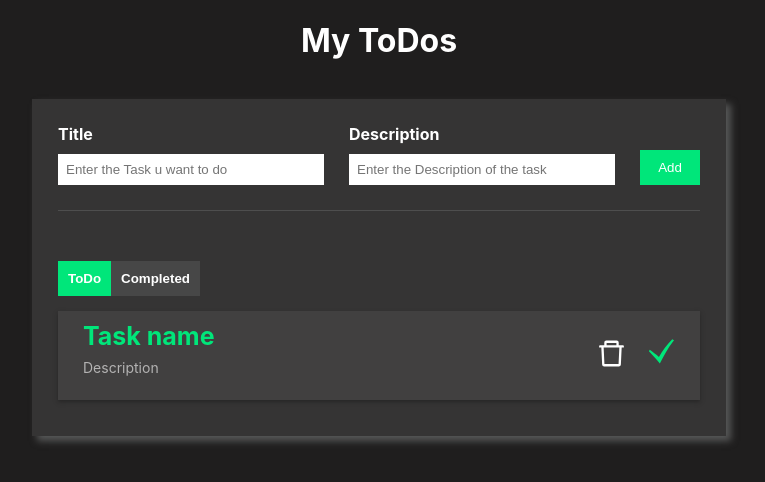
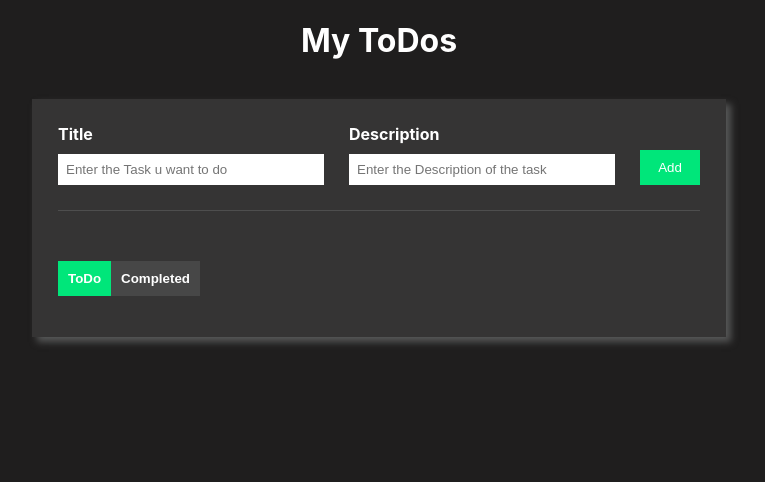
Before and after one commit to ChandrikaNarkedamilli/ToDo-List, a React (Create React App) app: page / in a window 1280 px wide. Shown: the top 482 px of the page, without its empty margins (261-1026 px from the left). Built offline with nearby package versions, Linux system fonts and the light colour scheme.

Commit message:
Adding todo task into the list

```diff
--- a/src/App.js
+++ b/src/App.js
@@ -5,6 +5,20 @@
 
 function App() {
   const [isCompletedScreen, setisCompletedScreen] = useState(false)
+  const [allTodos, setAllTodos] = useState([])
+  const [newTitle, setNewTitle] = useState('')
+  const [newDescription, setNewDescription] = useState('')
+
+  const handleAddNewTodo = () => {
+    let newTodoObj = {
+        title : newTitle ,
+        description : newDescription
+    }
+    let updatedTodoArr = [...allTodos];
+    updatedTodoArr.push(newTodoObj)
+    setAllTodos(updatedTodoArr)
+  }
+
   return (
     <div className="App">
       <h1 style={{color : 'white'}}>My ToDos</h1>
@@ -12,14 +26,14 @@
         <div className='todo-input'>
           <div className='todo-input-item'>
             <label>Title</label>
-            <input type ="text" placeholder="Enter the Task u want to do"/>
+            <input type ="text" value={newTitle} onChange={e => setNewTitle(e.target.value)} placeholder="Enter the Task u want to do"/>
           </div>
           <div className='todo-input-item'>
             <label>Description</label>
-            <input type ="text" placeholder="Enter the Description of the task"/>
+            <input type ="text" value={newDescription} onChange={e => setNewDescription(e.target.value)} placeholder="Enter the Description of the task"/>
           </div>
           <div>
-            <button className='primary-button' type= "button" >Add</button>
+            <button className='primary-button' type= "button" onClick={handleAddNewTodo}>Add</button>
           </div>
         </div>
 
@@ -38,16 +52,21 @@
           </button>
         </div>
         <div className='todo-list'>
-          <div className='todo-list-item'>
+
+          {allTodos.map((item, index)=>{
+            return(
+              <div className='todo-list-item' key={index}>
                 <div>
-            <h3>Task name</h3>
-            <p>Description</p>
+                  <h3>{item.title}</h3>
+                  <p>{item.description}</p>
                 </div>
                 <div>
                   <AiOutlineDelete className='delete-icon' />
                   <GiCheckMark className='check-icon' />
                 </div>
               </div>
+            )
+          })}
         </div>
       </div>
     </div>
```
Lines whose indentation alone changed are shown as unchanged.
